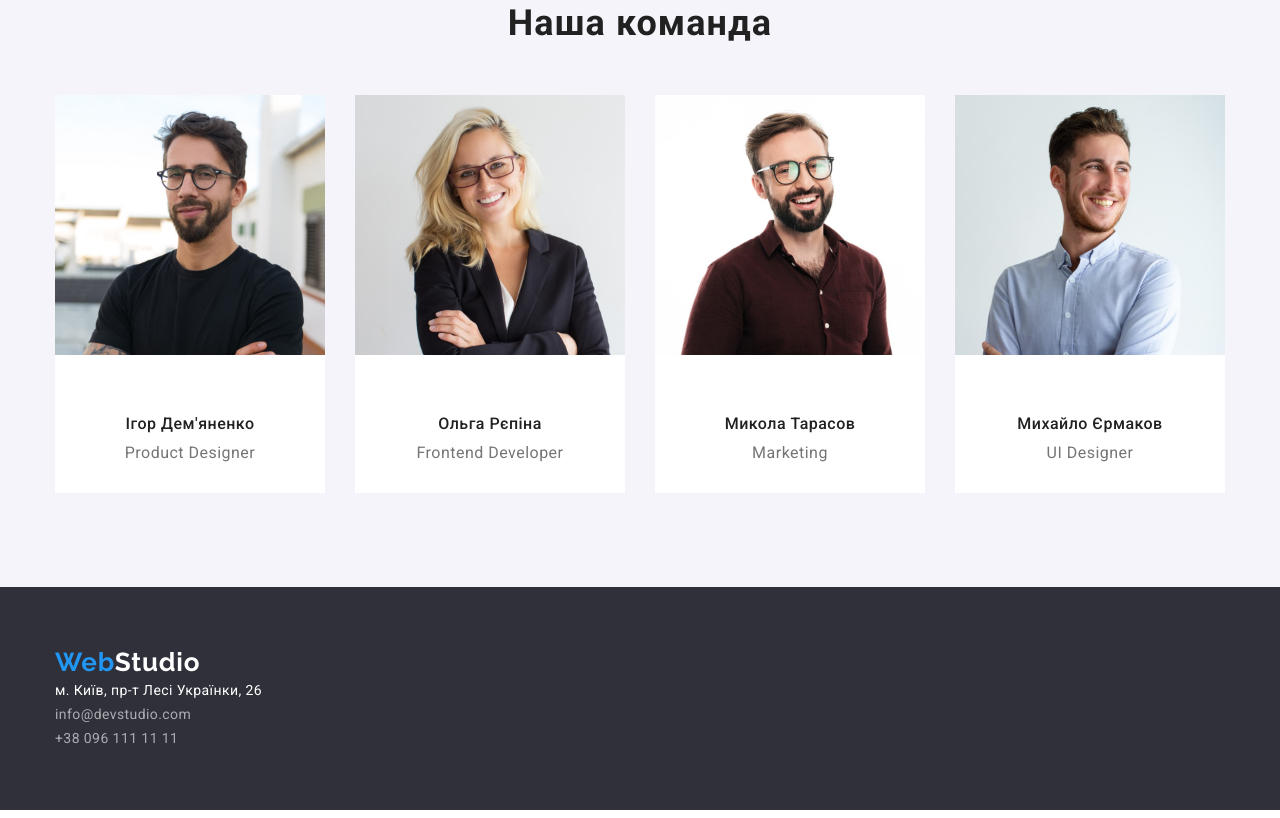
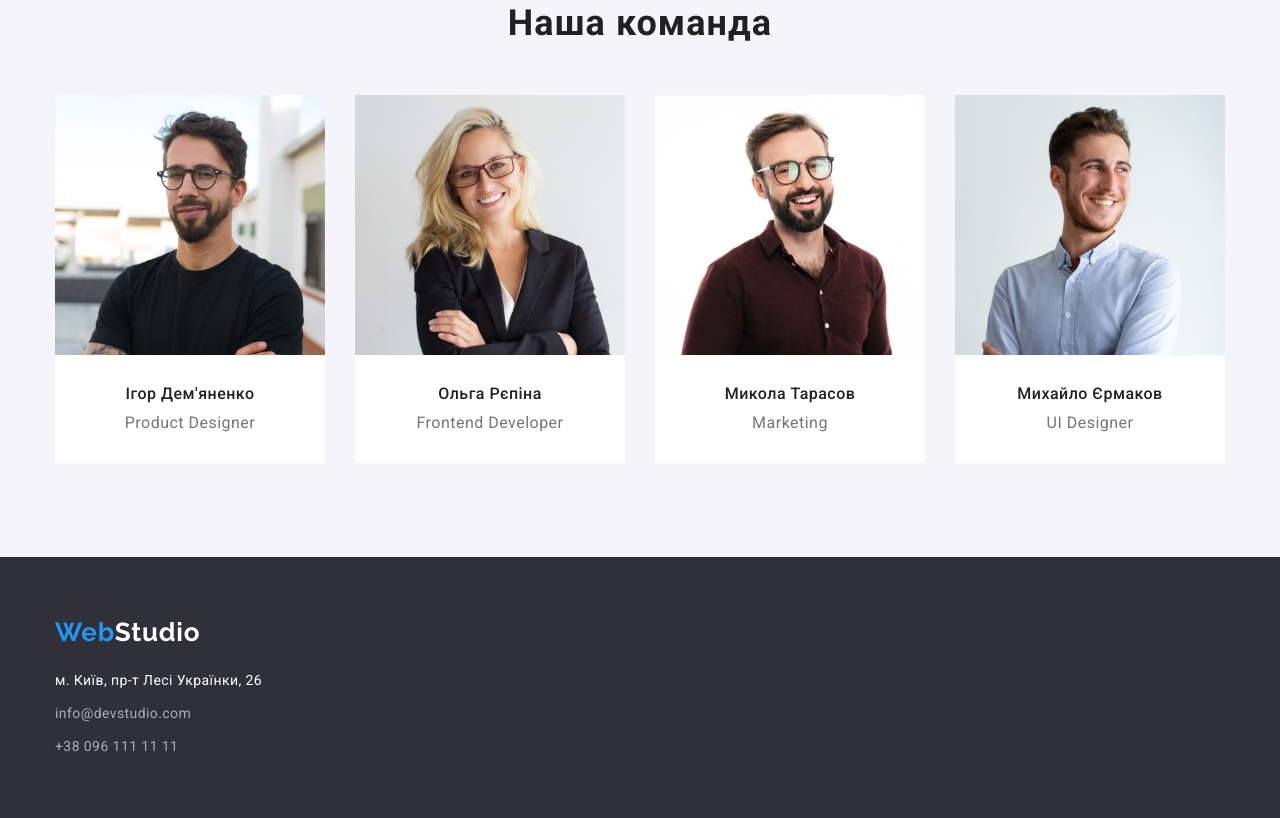
Before and after one commit to HoneATCS/goit-markup-hw-03, a plain HTML site: page index.html in a window 1280 px wide. Shown: the part 1553-2371 px from the top of the page. Drawn offline with nearby package versions, Linux system fonts and the light colour scheme.

Commit message:
finished

```diff
--- a/css/style.css
+++ b/css/style.css
@@ -245,6 +245,7 @@ padding-bottom: 30px;
   letter-spacing: 0.06em;
   color: var(--title-text-color);
   text-decoration: none;
+  margin-bottom: 4px;
 }
 
 .pcarts .text-cart {
@@ -258,14 +259,11 @@ padding-bottom: 30px;
 .pcarts{
   text-decoration: none;
 }
-.footer > .container{
+.footer{
   background: var(--bg-herro);
   padding-top: 60px;
   padding-bottom: 60px;
-  width: 1200px;
-  margin: 0 auto;
-  padding-left: 15px;
-  padding-right: 15px;
+
 }
 
 .flogo{
@@ -484,11 +482,14 @@ border-right: 1px solid #EEEEEE;
 border-bottom: 1px solid #EEEEEE;
 }
 
-.contacts-footer: not(:last-child){
+.contacts-footer:not(:last-child){
 margin-bottom: 9px;
 }
+.contacts-footer{
+gap: 9px;
+}
 
-.address{
+address{
 margin-top: 20px;
 }
 
@@ -518,10 +519,6 @@ margin-top: 20px;
  background-color: var(--bg-herro);
 }
 
-.name{
-  margin-top: 30px;
-}
-
 .person-work{
   margin-top: 10px;
 
```
